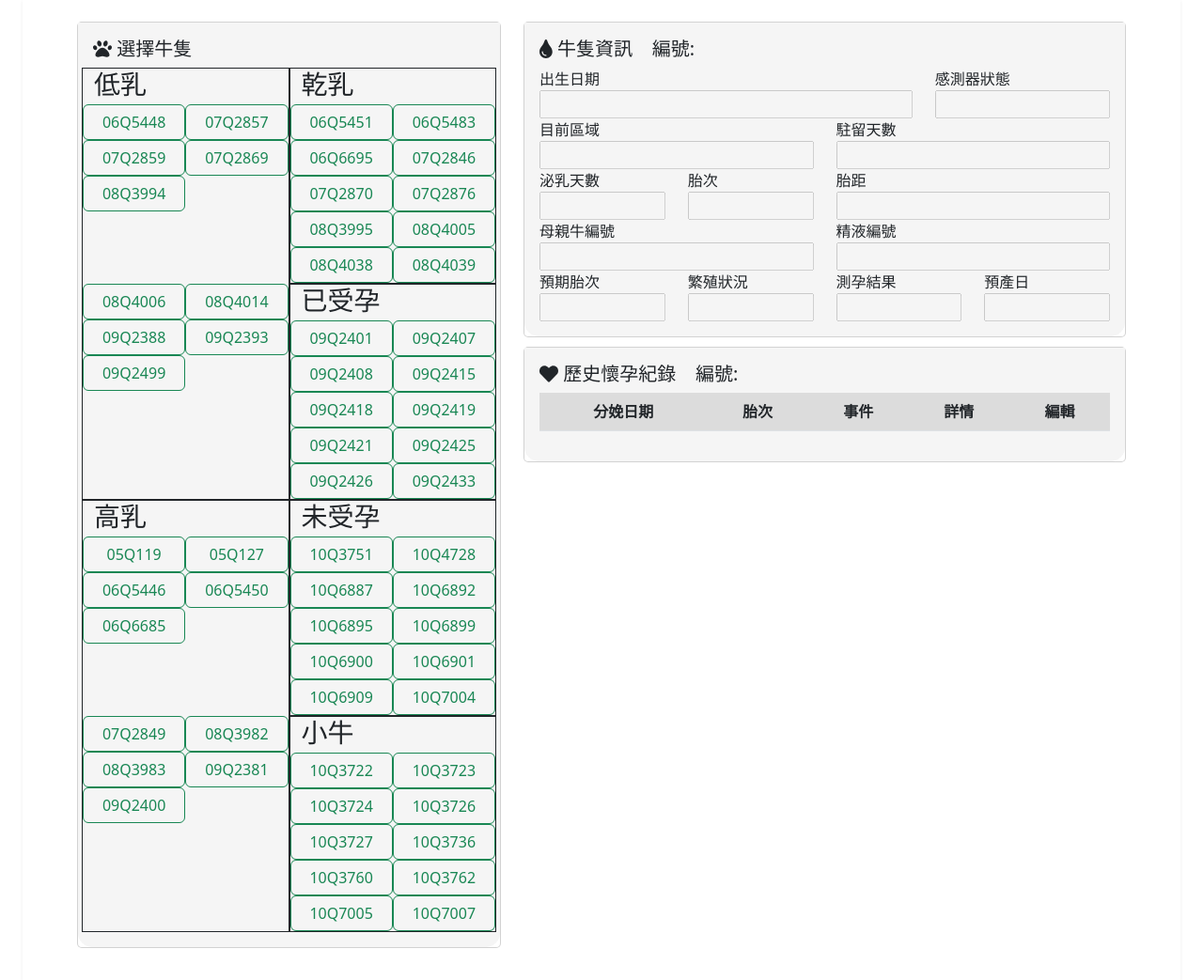
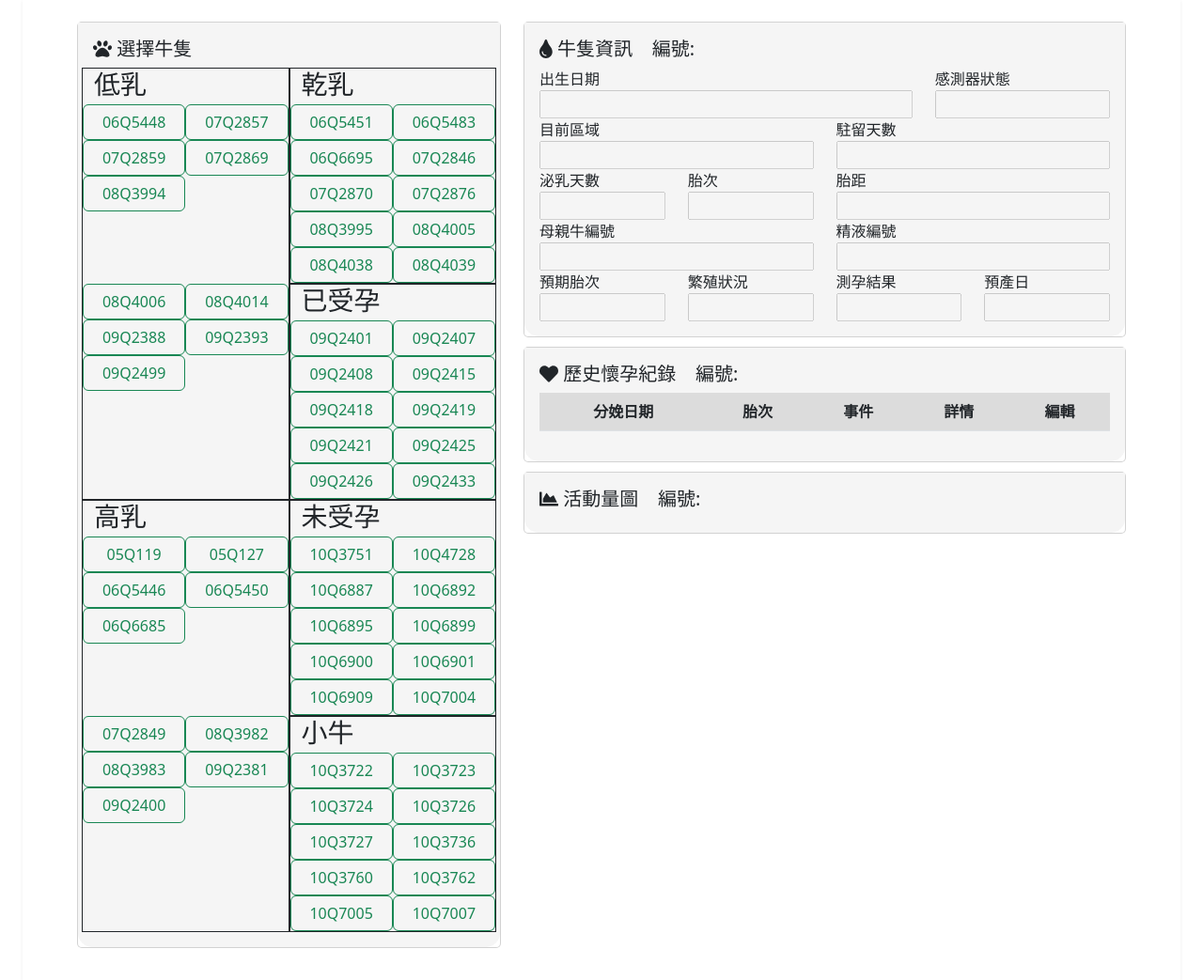
Before and after one commit to B10956004/CowMis, a PHP site: page /fCowId/cowInformation/cowInformation.php in a window 1280 px wide. Shown: the part 67-1110 px from the top of the page at 94% size. Run offline with PHP 8.4, Linux system fonts and the light colour scheme; data comes from the database, SQL or seed files in the repository; lists and menus that the app fills with data are empty; some libraries are stand-ins or nearby versions.

Commit message:
upload cowActivity area

```diff
--- a/fCowId/cowInformation/cowInformation.php
+++ b/fCowId/cowInformation/cowInformation.php
@@ -51,6 +51,11 @@ require_once("../../SQLServer.php"); //注入SQL檔
             }, function(data) {
                 $('#parturitionHistory').html(data);
             });
+            $.get("./card/cowActivity.php", {
+                GetID: id
+            }, function(data) {
+                $('#cowActivity').html(data);
+            });
 
         }
         // ev.target.id,document.getElementById(data)
@@ -80,6 +85,11 @@ require_once("../../SQLServer.php"); //注入SQL檔
             GetID: '$GetID'
         }, function(data) {
             $('#parturitionHistory').html(data);
+        });
+        $.get(\"./card/cowActivity.php\", {
+            GetID: '$GetID'
+        }, function(data) {
+            $('#cowActivity').html(data);
         });
             </script>";
     }
@@ -406,6 +416,33 @@ require_once("../../SQLServer.php"); //注入SQL檔
                                         </div>
                                     </div>
                                 </div>
+                                <div class="col-12">
+                                    <!-- 活動量 -->
+                                    <div class="card" id="cowActivity">
+                                        <div class="card-body">
+                                            <h5 class="card-title"><i class="fas fa-chart-area"></i>&nbsp;活動量圖&nbsp;&nbsp;&nbsp;&nbsp;編號:</h5>
+                                            <!-- <div class="table-responsive">
+                                                <div id="cow_table" style="text-align:center;">
+                                                    <table id="rule" class="table table-hover">
+                                                        <thead>
+                                                            <tr class="table-active">
+                                                                <th>分娩日期</th>
+                                                                <th>胎次</th>
+                                                                <th>事件</th>
+                                                                <th>詳情</th>
+                                                                <th>編輯</th>
+                                                            </tr>
+                                                        </thead>
+                                                        <tbody>
+                                                            ajax注入
+                                                        </tbody>
+                                                    </table>
+                                                </div>
+                                            </div> -->
+                                            <!-- <img src="./發情.PNG" width="100%"> -->
+                                        </div>
+                                    </div>
+                                </div>
                             </div>
                         </div>
                     </div>
```
Also changed, not shown: fCowId/cowInformation/card/cowActivity.php (added, +33 -0 lines), fCowId/cowInformation/card/cowActivity/發情.PNG (added).
